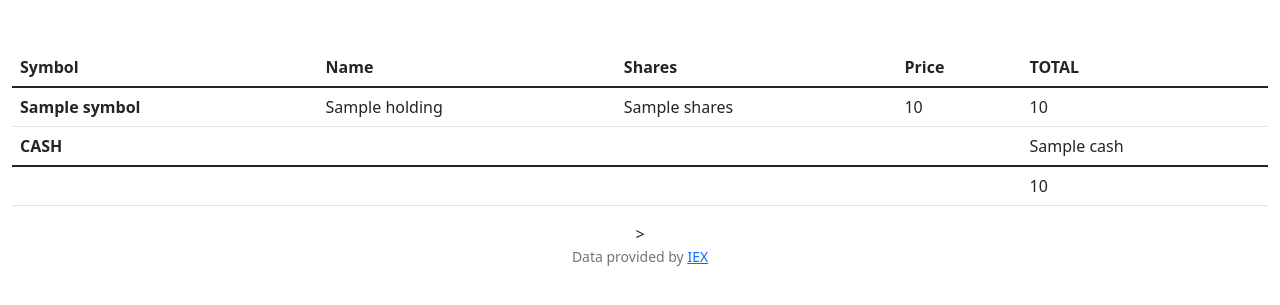
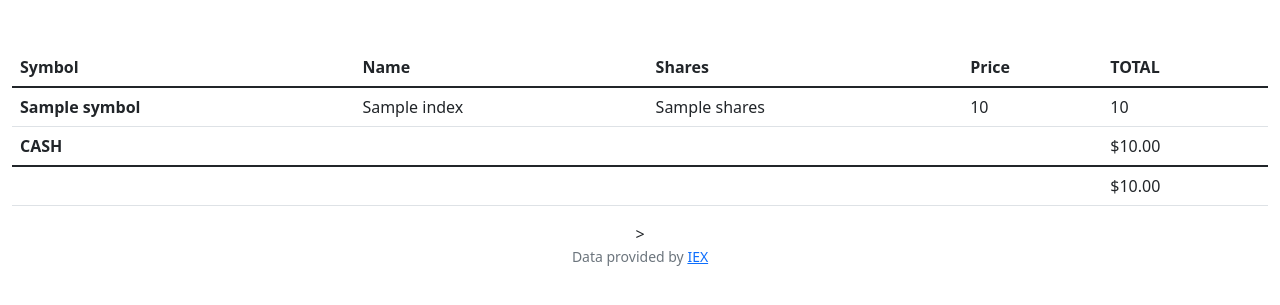
Before and after one commit to jellyfishing2346/CS-50, a Flask app: template templates/index.html in a window 1280 px wide. Shown: the part 76-381 px from the top of the page. Run offline with Flask 2, Linux system fonts and the light colour scheme; the template is opened without the code that fills it: most values are stand-ins (such as "Sample title", 1, 10 or a date in 2020); some libraries are stand-ins or nearby versions.

Commit message:
automated commit by check50 [check50=True]

```diff
--- a/templates/index.html
+++ b/templates/index.html
@@ -16,13 +16,13 @@
             </tr>
         </thead>
         <tbody>
-            <form{% for holding in holdings %}></form>
+            <form{% for index in rows %}></form>
             <tr>
-              <th scope="row">{{ holding["symbol"] }}</th>
-              <td>{{ holding["name"] }}</td>
-              <td>{{ holding["shares"] }}</td>
-              <td>{{ holding["price"] }}</td>
-              <td>{{ holding["total"] }}</td>
+              <th scope="row">{{ index["symbol"] }}</th>
+              <td>{{ index["name"] }}</td>
+              <td>{{ index["shares"] }}</td>
+              <td>{{ index["price"] }}</td>
+              <td>{{ index["total"] }}</td>
             </tr>
             {% endfor %}
             <tr>
@@ -30,7 +30,7 @@
                 <td></td>
                 <td></td>
                 <td></td>
-                <td >{{ cash }}</td>
+                <td >{{ cash | usd}}</td>
             </tr>
         </tbody>
         <tfoot>
@@ -39,7 +39,7 @@
                 <td></td>
                 <td></td>
                 <td></td>
-                <td>{{ all_total }}</td>
+                <td>{{ all_total | usd }}</td>
             </tr>
         </tfoot>
     </table>
```
